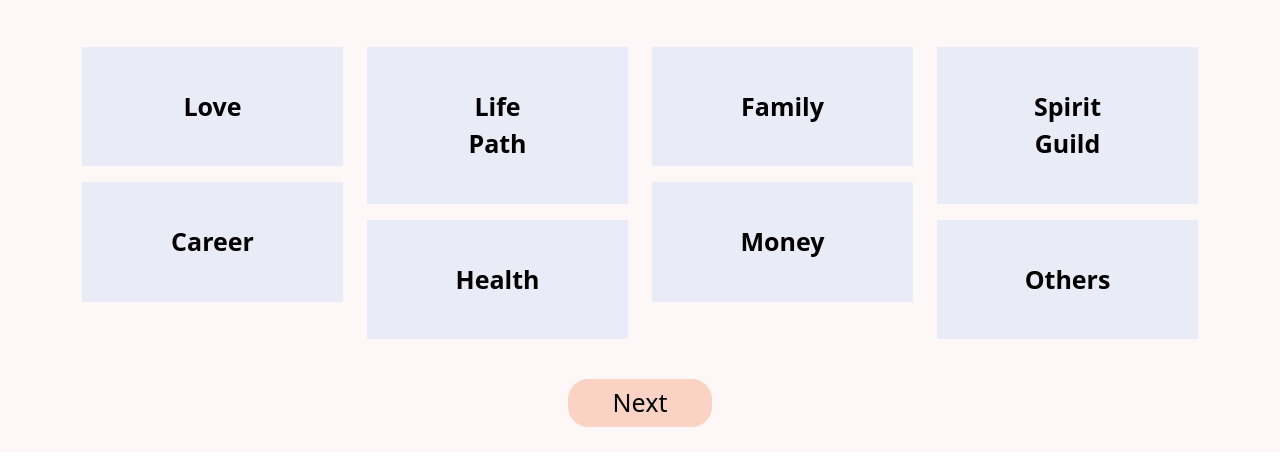
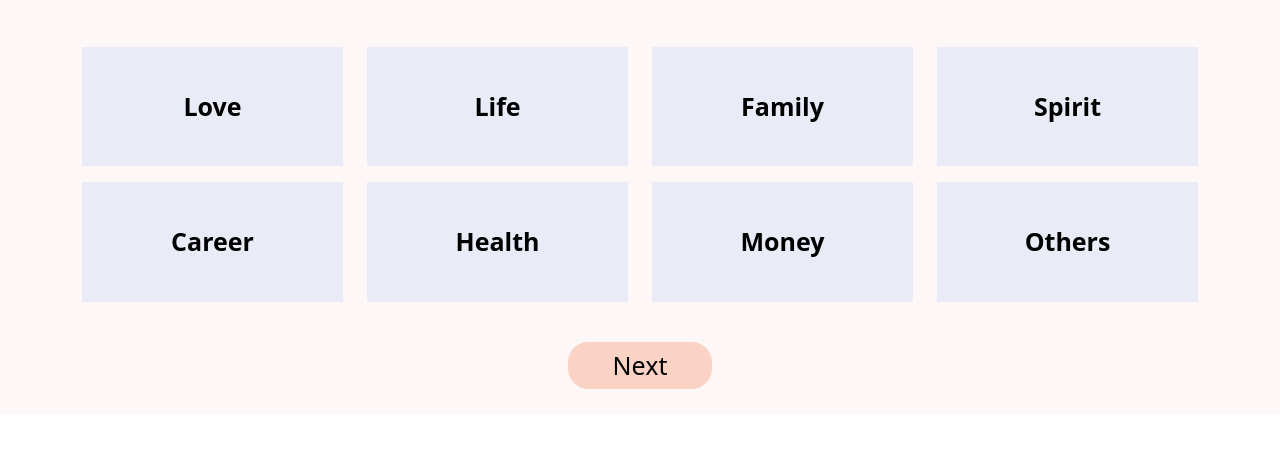
Before and after one commit to KellyLin1026/SEG3125---Project2, a plain HTML site: page match.html in a window 1280 px wide. Shown: the part 164-630 px from the top of the page. Drawn offline with nearby package versions, Linux system fonts and the light colour scheme.

Commit message:
change the match word

```diff
--- a/match.html
+++ b/match.html
@@ -54,7 +54,7 @@
               </div>
               <div class = "col-md-3 match">
                 <div class = "col-md-12 mat">
-                  <a type="button" class="btn btn-primary" href="match2.html">Life Path</a>
+                  <a type="button" class="btn btn-primary" href="match2.html">Life</a>
                 </div>
                 <p></p>
                 <div class = "col-md-12 mat">
@@ -72,7 +72,7 @@
               </div>
               <div class = "col-md-3 match">
                 <div class = "col-md-12 mat">
-                  <a type="button" class="btn btn-primary" href="match2.html">Spirit Guild</a>
+                  <a type="button" class="btn btn-primary" href="match2.html">Spirit</a>
                 </div>
                 <p></p>
                 <div class = "col-md-12 mat">
```
